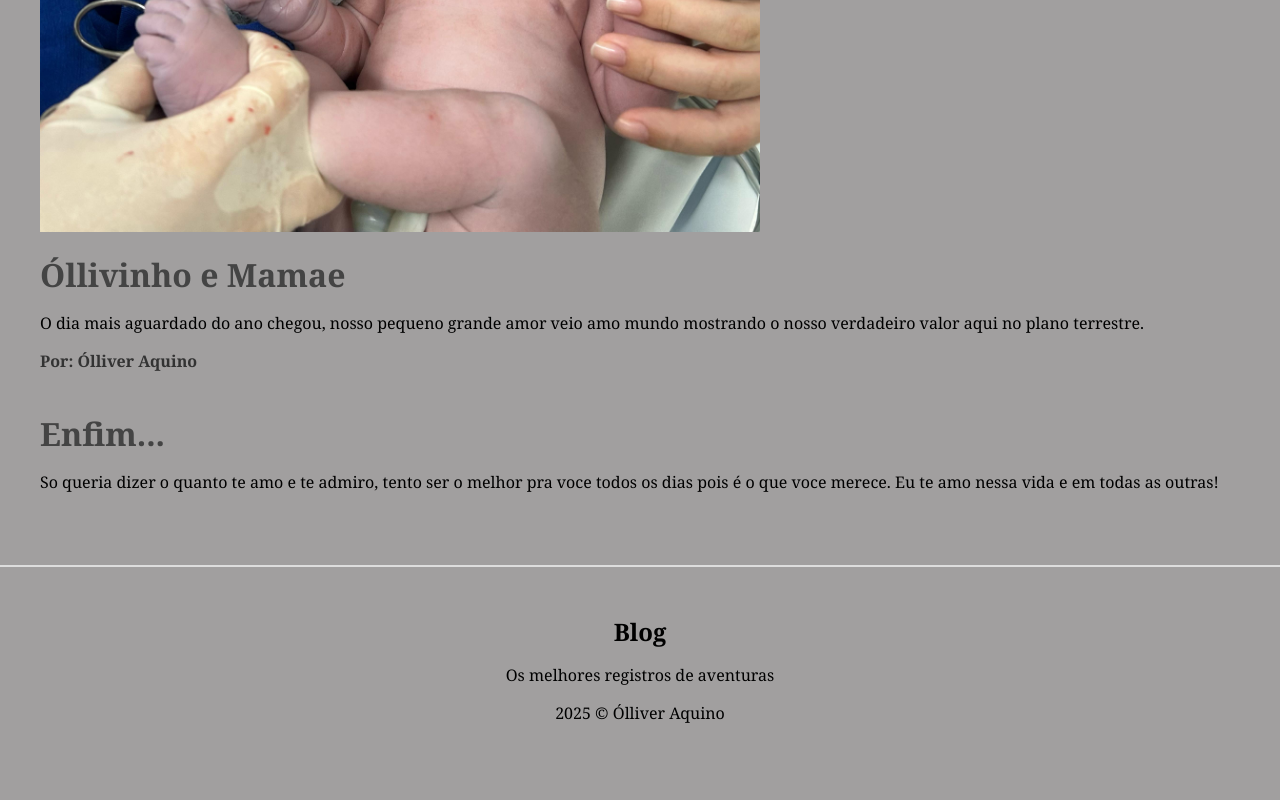
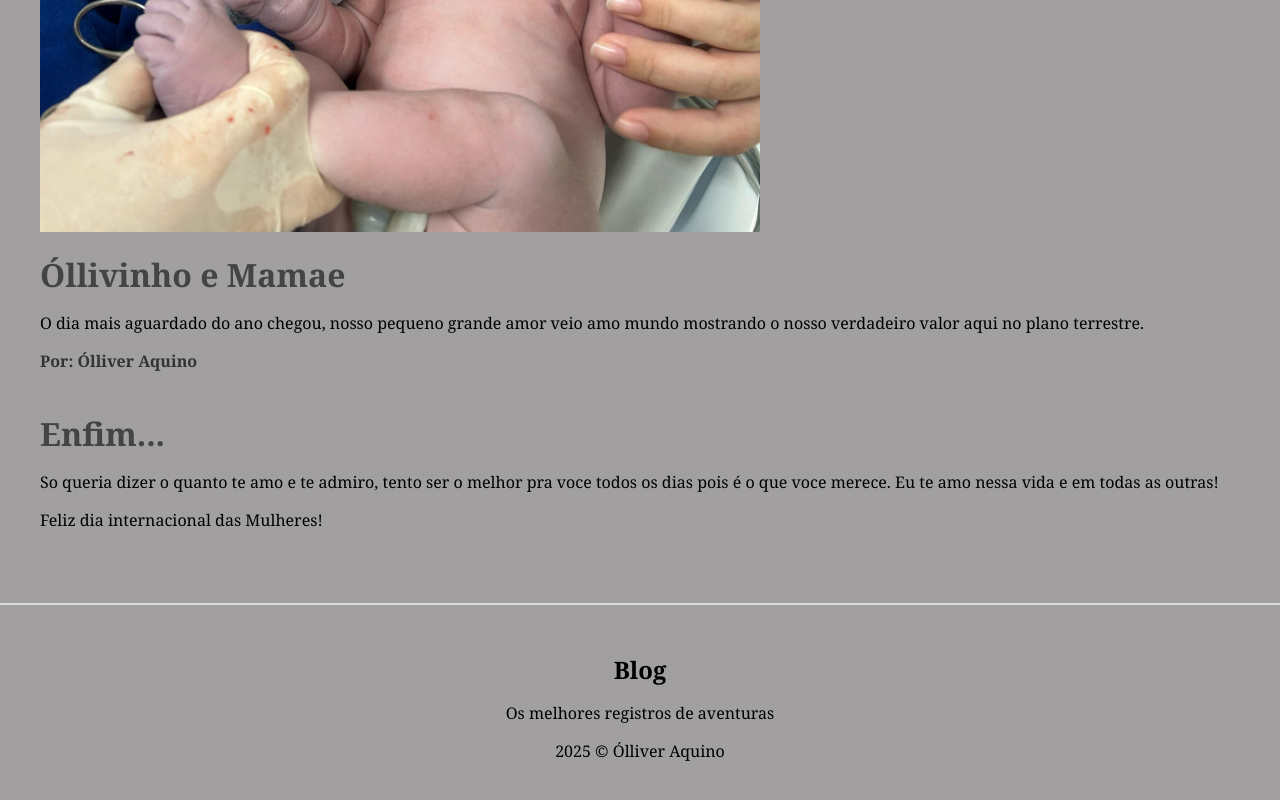
Before and after one commit to olliverfreitas/nic-day, a plain HTML site: page index.html in a window 1280 px wide. Shown: the part 4437-5237 px from the top of the page. Drawn offline with Linux system fonts and the light colour scheme.

Commit message:
update html

```diff
--- a/index.html
+++ b/index.html
@@ -74,6 +74,7 @@
             <p class="description">
                 So queria dizer o quanto te amo e te admiro, tento ser o melhor pra voce todos os dias pois é o que voce merece. Eu te amo nessa vida e em todas as outras!
             </p>
+            <p>Feliz dia internacional das Mulheres!</p>
 
 
 
```
